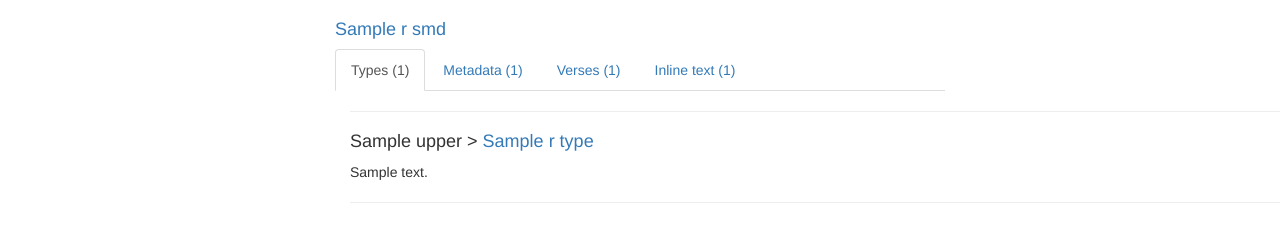
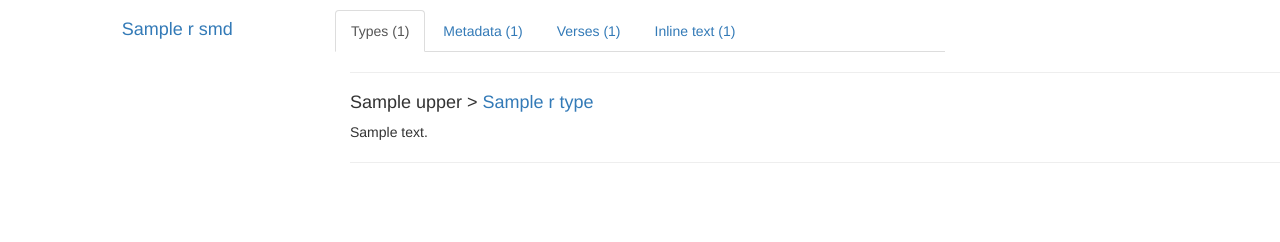
Before and after one commit to jakobytes/runoregi, a Flask app: template templates/search_results.html in a window 1280 px wide; the page is wider, and only the part inside the window is pictured. Shown: the part 149-391 px from the top of that part. Run offline with Flask 3, Linux system fonts and the light colour scheme; the template is opened without the code that fills it: most values are stand-ins (such as "Sample title", 1, 10 or a date in 2020); parts of the project's set-up code (start-up, migrations or seed data) failed here and were passed over.

Commit message:
Search results: use the space on the left for places/collectors

```diff
--- a/templates/search_results.html
+++ b/templates/search_results.html
@@ -44,9 +44,8 @@ function properly.
 
 <div class="container-fluid">
 <div class="row">
-<div class="col-md-3"></div>
-<div class="col-md-6">
-
+<div class="col-md-1"></div>
+<div class="col-md-2">
 {% if data['r_smd'] %}
 {% for source, col_id, name in data['r_smd'] %}
 <h4>
@@ -59,6 +58,8 @@ function properly.
 </h4>
 {% endfor %}
 {% endif %}
+</div>
+<div class="col-md-6">
 
 <ul class="nav nav-tabs">
   <li role="presentation" class="nav-item{% if data['r_types'] %} active{% else %} disabled{% endif %}">
```
